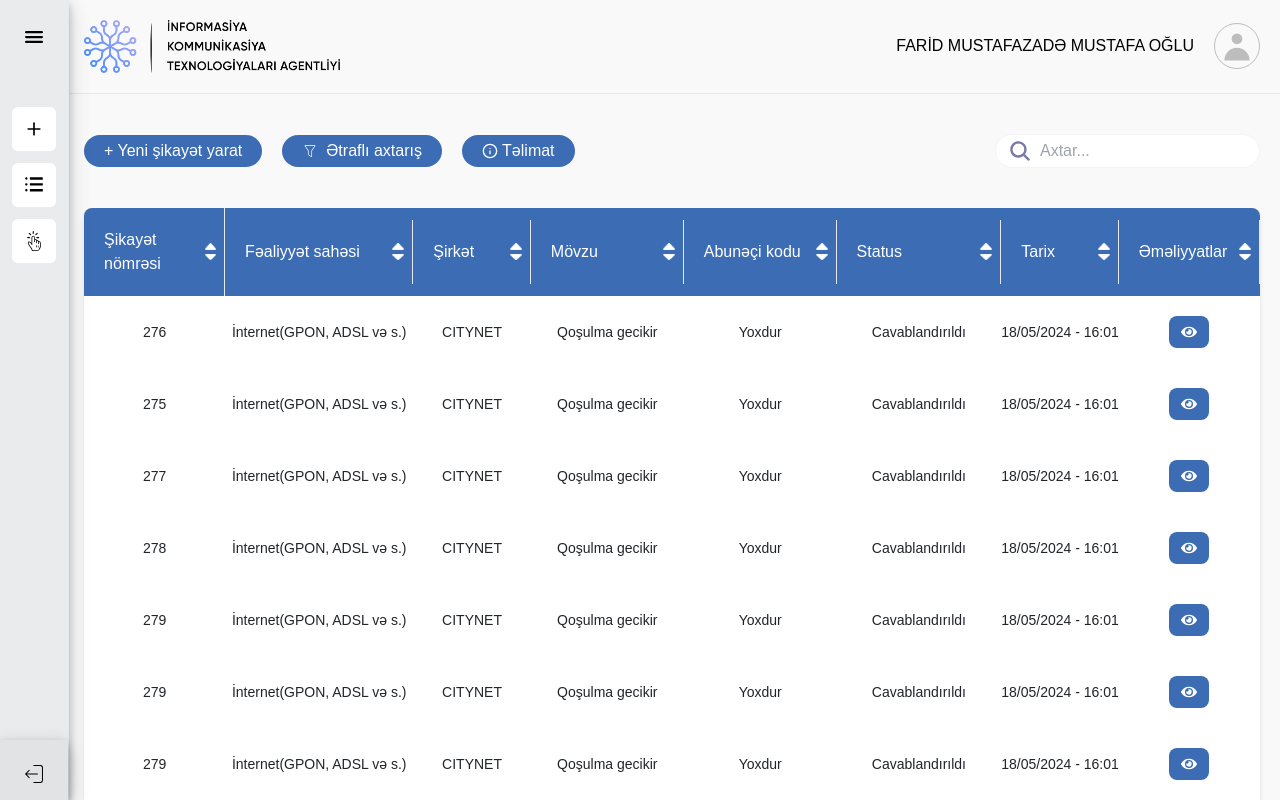
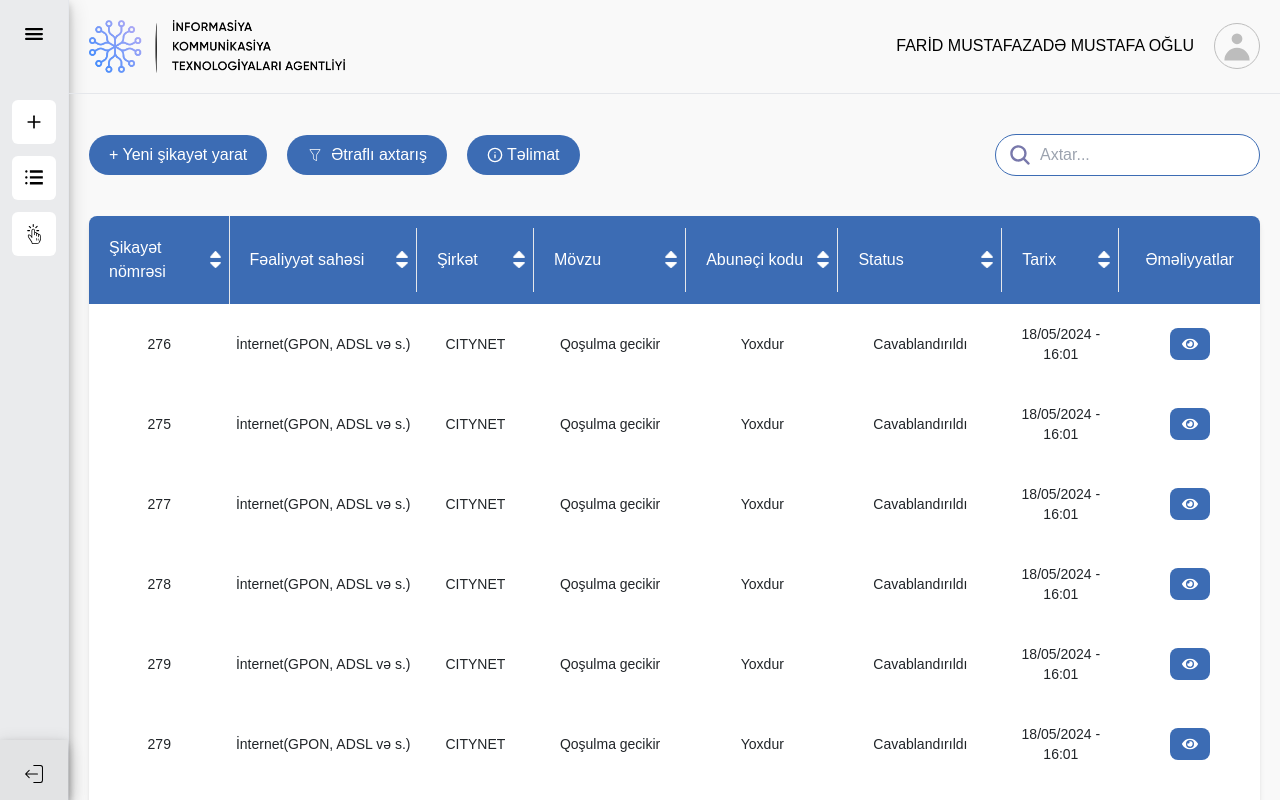
Before and after one commit to faridmustafazade/e-complaint, a React (Create React App) app: page / in a window 1280 px wide. Shown: the top 800 px of the page. Built offline with nearby package versions, Linux system fonts and the light colour scheme.

Commit message:
Updates: fix codes

```diff
--- a/src/components/TableName.jsx
+++ b/src/components/TableName.jsx
@@ -1,10 +1,11 @@
 import React from "react";
 import up_arrow from "../assets/images/caret-up.png";
 import down_arrow from "../assets/images/caret-down.png";
-const TableName = ({ name, width }) => {
+const TableName = ({ name, width, onClick }) => {
   return (
     <div
-      className={`w-[${width}%] flex items-center justify-between border-r pl-5 py-5 pr-2`}
+      onClick={onClick}
+      className={`max-w-[${width}%] w-[${width}%] flex items-center justify-between border-r pl-5 py-5 pr-2`}
     >
       <p>{name}</p>
       <div className="flex flex-col gap-1">
--- a/src/index.css
+++ b/src/index.css
@@ -30,12 +30,16 @@ body {
 }
 
 ::-webkit-scrollbar {
+  border-radius: 10px;
+
   width: 10px;
   @media only screen and (max-width: 478px) {
     width: 0;
   }
 }
 ::-webkit-scrollbar-track {
+  border-radius: 10px;
+
   background-color: white;
 }
 ::-webkit-scrollbar-thumb {
--- a/src/layouts/Header.jsx
+++ b/src/layouts/Header.jsx
@@ -14,13 +14,13 @@ const Header = () => {
     <div className="relative">
       <div className="flex justify-between items-center p-5 border-b ">
         <Link to={"https://icta.az/"} target="_blank">
-          <img src={logo} className="w-64" alt="icta" />
+          <img src={logo} className="w-44 md:w-64" alt="icta" />
         </Link>
         <div
           onClick={handleClick}
           className="flex items-center gap-5 cursor-pointer"
         >
-          <p className="uppercase">FARİD MUSTAFAZADƏ MUSTAFA OĞLU</p>
+          <p className="uppercase hidden md:block">FARİD MUSTAFAZADƏ MUSTAFA OĞLU</p>
           <div className="border border-[#BDBDBD] rounded-full p-1">
             <HiUser className="text-[#BDBDBD] text-4xl" />
           </div>
--- a/src/layouts/Sidebar.jsx
+++ b/src/layouts/Sidebar.jsx
@@ -14,7 +14,7 @@ const Sidebar = () => {
 
   return (
     <>
-      <aside className="h-screen bg-[#eaebed] flex flex-col justify-between border-r shadow fixed z-[999] left-0">
+      <aside className="sticky top-0 h-screen bg-[#eaebed] flex flex-col justify-between border-r shadow">
         <div>
           <div
             className={`p-4 pb-2 flex  items-center ${
@@ -25,10 +25,10 @@ const Sidebar = () => {
               className={`
            flex justify-between items-center
            overflow-hidden transition-all ${
-             click ? "w-52 ml-3 opacity-100" : "w-0 opacity-0"
+             click ? "w-44 ml-3 opacity-100" : "w-0 opacity-0"
            }`}
             >
-              <img src={logo} className="w-52 max-w-52" alt="" />
+              <img src={logo} className="w-44 max-w-44" alt="" />
             </div>
             <button
               onClick={() => setClick(!click)}
@@ -42,7 +42,7 @@ const Sidebar = () => {
             </button>
           </div>
 
-          <div className="mt-10 flex flex-col gap-3">
+          <div className="mt-10 flex flex-col items-center gap-3">
             <Link
               to={"/new_complaint"}
               className="cursor-pointer flex p-3 bg-white mx-3 rounded-md"
@@ -52,7 +52,7 @@ const Sidebar = () => {
                 className={`
               flex justify-between items-center
               overflow-hidden transition-all ${
-                click ? "w-52 ml-3 opacity-100" : "w-0 opacity-0"
+                click ? "w-44 ml-3 opacity-100" : "w-0 opacity-0"
               }
           `}
               >
@@ -70,7 +70,7 @@ const Sidebar = () => {
                 className={`
               flex justify-between items-center
               overflow-hidden transition-all ${
-                click ? "w-52 ml-3 opacity-100" : "w-0 opacity-0"
+                click ? "w-44 ml-3 opacity-100" : "w-0 opacity-0"
               }
           `}
               >
@@ -88,7 +88,7 @@ const Sidebar = () => {
                 className={`
               flex justify-between items-center
               overflow-hidden transition-all ${
-                click ? "w-52 ml-3 opacity-100" : "w-0 opacity-0"
+                click ? "w-44 ml-3 opacity-100" : "w-0 opacity-0"
               }
           `}
               >
--- a/src/pages/Home.jsx
+++ b/src/pages/Home.jsx
@@ -8,10 +8,22 @@ import resume from "../assets/files/E-Şikayət - Abunəçi Təlimatı.pdf";
 import { Complaint } from "../data/Complaint";
 import TableName from "../components/TableName";
 import TableData from "../components/TableData";
+
 const Home = () => {
   const complaints = Complaint;
   const [currentPage, setCurrentPage] = useState(1);
   const [search, setSearch] = useState("");
+  const [sortOrder, setSortOrder] = useState("");
+  const [sortBy, setSortBy] = useState("");
+
+  const handleSort = (column) => {
+    if (column === sortBy) {
+      setSortOrder(sortOrder === "asc" ? "desc" : "asc");
+    } else {
+      setSortBy(column);
+      setSortOrder("asc");
+    }
+  };
 
   const filteredComplaints = useMemo(() => {
     if (!search) return complaints;
@@ -28,35 +40,55 @@ const Home = () => {
     });
   }, [search, complaints]);
 
+  const sortedComplaints = useMemo(() => {
+    let sortedData = [...filteredComplaints];
+    if (sortBy && sortOrder) {
+      sortedData.sort((a, b) => {
+        const first = a[sortBy];
+        const second = b[sortBy];
+        if (sortOrder === "asc") {
+          if (first < second) return -1;
+          if (first > second) return 1;
+          return 0;
+        } else {
+          if (first > second) return -1;
+          if (first < second) return 1;
+          return 0;
+        }
+      });
+    }
+    return sortedData;
+  }, [filteredComplaints, sortBy, sortOrder]);
+
   const complaintsPerPage = 10;
+  const totalPages = Math.ceil(sortedComplaints.length / complaintsPerPage);
 
-  const totalPages = Math.ceil(filteredComplaints.length / complaintsPerPage);
   const paginatedComplaints = useMemo(() => {
     const start = (currentPage - 1) * complaintsPerPage;
     const end = start + complaintsPerPage;
-    return filteredComplaints.slice(start, end);
-  }, [currentPage, filteredComplaints]);
+    return sortedComplaints.slice(start, end);
+  }, [currentPage, sortedComplaints]);
 
   return (
     <div className="px-5 py-10">
-      <div className="flex items-center justify-between">
-        <div className="flex items-center gap-5">
+      <div className="flex flex-col sm:flex-row items-center sm:justify-between sm:gap-0 gap-5">
+        <div className="w-full sm:w-auto flex flex-col sm:flex-row sm:items-center gap-5">
           <Link
             to={"new_complaint"}
-            className="flex items-center gap-2 bg-primaryColor text-white px-5 py-1 rounded-full"
+            className="flex items-center justify-center gap-2 bg-primaryColor text-white px-5 py-2 rounded-full"
           >
             + Yeni şikayət yarat
           </Link>
-          <button className="flex items-center gap-2 bg-primaryColor text-white px-5 py-1 rounded-full">
+          <button className="flex items-center justify-center gap-2 bg-primaryColor text-white px-5 py-2 rounded-full">
             <CiFilter className="inline" /> <span>Ətraflı axtarış</span>
           </button>
-          <button className="flex items-center gap-2 bg-primaryColor text-white px-5 py-1 rounded-full">
+          <button className="flex items-center justify-center gap-2 bg-primaryColor text-white px-5 py-2 rounded-full">
             <a href={resume} download="E-Şikayət - Abunəçi Təlimatı">
               <LuInfo className="inline" /> <span>Təlimat</span>
             </a>
           </button>
         </div>
-        <div className="flex bg-white items-center gap-2 border border-[#f4f4f4] px-3 py-1 rounded-full group focus-within:shadow-md duration-300">
+        <div className="sm:w-auto w-full flex bg-white items-center gap-2 border border-primaryColor px-3 py-2 rounded-full group focus-within:shadow-md duration-300">
           <IoSearch className="text-[#7878AB] text-2xl" />
           <input
             onChange={(e) => setSearch(e.target.value)}
@@ -67,17 +99,48 @@ const Home = () => {
         </div>
       </div>
 
-      <div className="bg-white rounded-lg shadow-md mt-10 overflow-hidden">
-        <div className="flex items-center justify-between bg-primaryColor text-white">
-          <TableName name={"Şikayət nömrəsi"} width={12} />
-          <TableName name={"Fəaliyyət sahəsi"} width={16} />
-          <TableName name={"Şirkət"} width={10} />
-          <TableName name={"Mövzu"} width={13} />
-          <TableName name={"Abunəçi kodu"} width={13} />
-          <TableName name={"Status"} width={14} />
-          <TableName name={"Tarix"} width={10} />
-          <TableName name={"Əməliyyatlar"} width={12} />
+      <div className="bg-white rounded-lg shadow-md mt-10 lg:overflow-hidden overflow-x-scroll">
+        <div className="flex items-center justify-between bg-primaryColor text-white lg:min-w-[100%] min-w-[1400px] lg:max-w-[100%] max-w-[2000px]">
+          <TableName
+            name={"Şikayət nömrəsi"}
+            width={12}
+            onClick={() => handleSort("complaint_number")}
+          />
+          <TableName
+            name={"Fəaliyyət sahəsi"}
+            width={16}
+            onClick={() => handleSort("field_of_action")}
+          />
+          <TableName
+            name={"Şirkət"}
+            width={10}
+            onClick={() => handleSort("company")}
+          />
+          <TableName
+            name={"Mövzu"}
+            width={13}
+            onClick={() => handleSort("subject")}
+          />
+          <TableName
+            name={"Abunəçi kodu"}
+            width={13}
+            onClick={() => handleSort("subscriber_code")}
+          />
+          <TableName
+            name={"Status"}
+            width={14}
+            onClick={() => handleSort("status")}
+          />
+          <TableName
+            name={"Tarix"}
+            width={10}
+            onClick={() => handleSort("date")}
+          />
+          <div className="max-w-[12%] w-[12%] flex items-center justify-center py-5">
+            <p>Əməliyyatlar</p>
           </div>
+        </div>
+        <div className=" lg:min-w-[100%] min-w-[1400px] lg:max-w-[100%] max-w-[2000px]">
           {paginatedComplaints.length > 0 ? (
             paginatedComplaints.map((complaint, idx) => (
               <TableData
@@ -97,6 +160,7 @@ const Home = () => {
             </div>
           )}
         </div>
+      </div>
       <div className="select-none flex items-center justify-between mt-5">
         <p>
           Göstərilən:{" "}
@@ -104,10 +168,10 @@ const Home = () => {
             ? (currentPage - 1) * complaintsPerPage + 1
             : 0}
           -
-          {currentPage * complaintsPerPage > filteredComplaints.length
-            ? filteredComplaints.length
+          {currentPage * complaintsPerPage > sortedComplaints.length
+            ? sortedComplaints.length
             : currentPage * complaintsPerPage}
-          , cəmi {filteredComplaints.length} ({totalPages} səhifə)
+          , cəmi {sortedComplaints.length} ({totalPages} səhifə)
         </p>
         <div className="flex items-center gap-1">
           <button
@@ -119,7 +183,7 @@ const Home = () => {
           >
             <IoIosArrowBack className="text-xl" />
           </button>
-          {filteredComplaints.length >= 1 && (
+          {sortedComplaints.length >= 1 && (
             <div className="select-none p-4 border leading-none border-primaryColor text-primaryColor rounded-md">
               {currentPage}
             </div>
--- a/src/pages/MainRoot.jsx
+++ b/src/pages/MainRoot.jsx
@@ -4,11 +4,11 @@ import Header from "../layouts/Header";
 import Sidebar from "../layouts/Sidebar";
 const MainRoot = () => {
   return (
-    <div className="w-full flex justify-end">
+    <div className="w-full flex">
       <Sidebar />
-      <div className="w-[95%]">
+      <div className="w-full">
         <Header />
-        <Outlet />
+        <Outlet/>
       </div>
     </div>
   );
```
Lines whose indentation alone changed are shown as unchanged.
